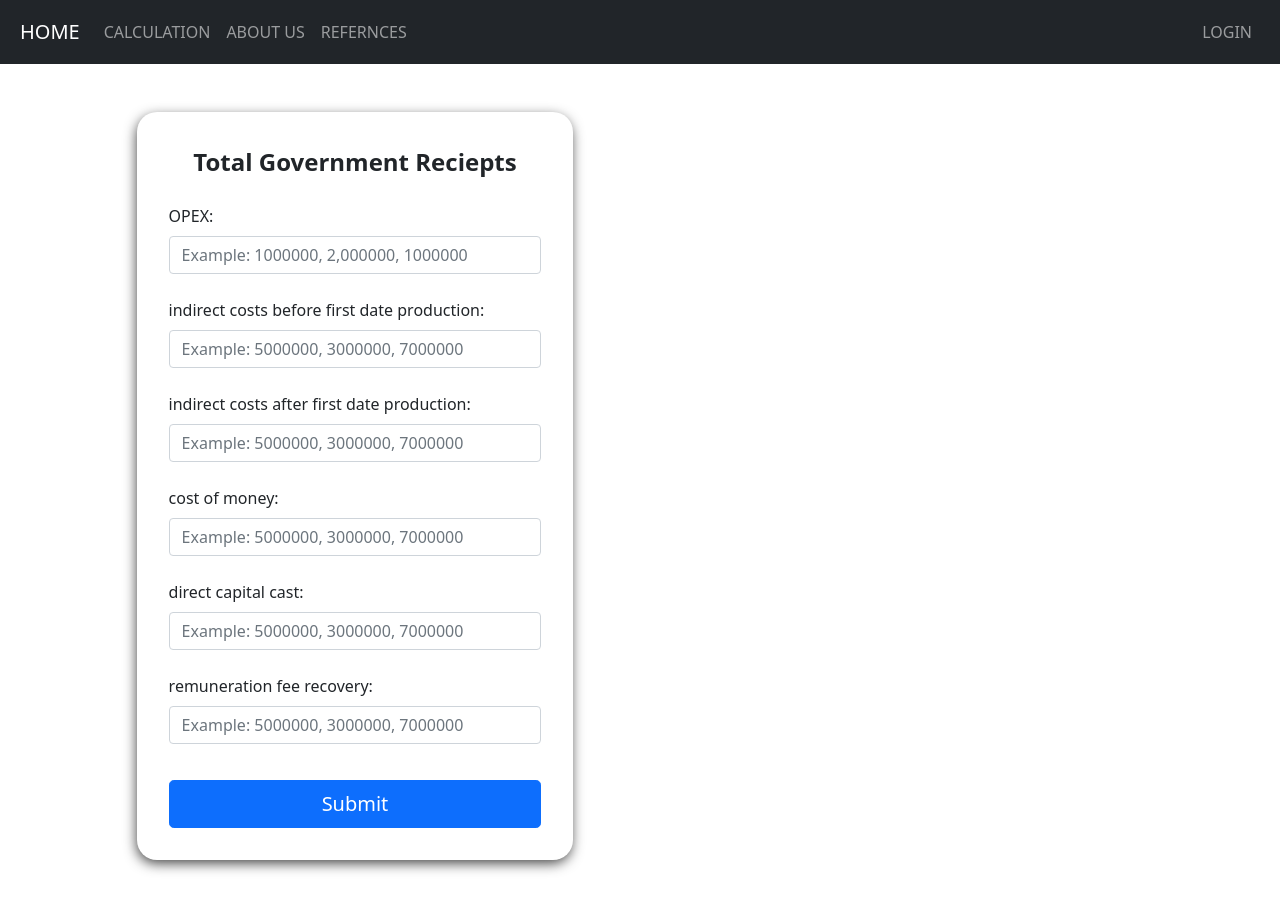
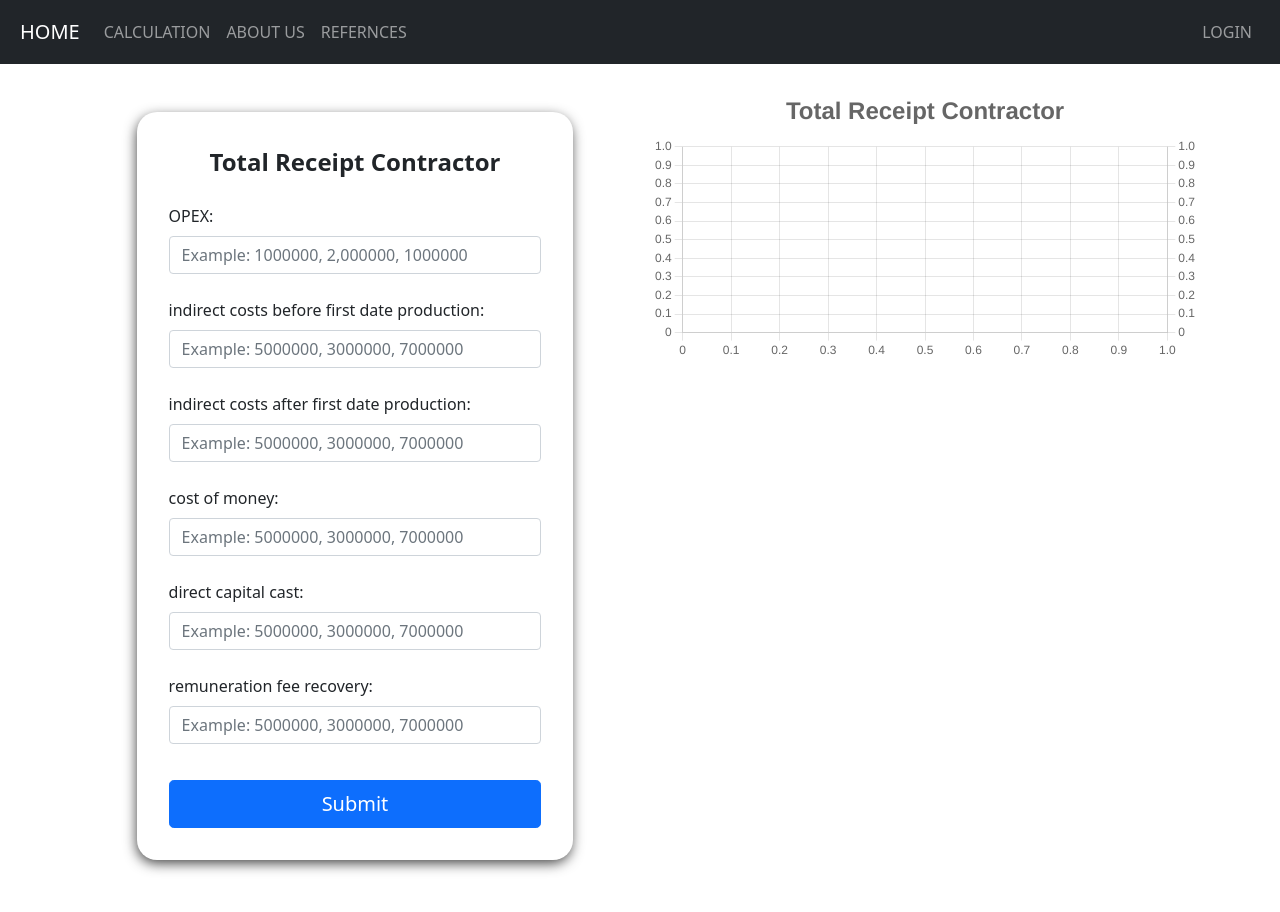
Before and after one commit to MohammadJavad-Alghosi78/bachelor-project, a Next.js app: page /calculation/total-receipt-contractor in a window 1280 px wide. Shown: the top 912 px of the page. Before the commit the page ends 884 px from the top, so only its background shows below. Built offline with nearby package versions, Linux system fonts and the light colour scheme.

Commit message:
Add chart for fourth section

```diff
--- a/components/Calculations/TotalRecieptContractor/index.jsx
+++ b/components/Calculations/TotalRecieptContractor/index.jsx
@@ -4,6 +4,106 @@ import { Button, Col, Form, Row } from "react-bootstrap";
 import LoginFormItem from "../../LoginForm/LoginFormItem";
 import LoginFormTitle from "../../LoginForm/LoginFormTitle";
 import { LoginFormWrapper } from "../../LoginForm/style";
+
+import {
+  Chart as ChartJS,
+  ArcElement,
+  CategoryScale,
+  LinearScale,
+  PointElement,
+  LineElement,
+  Title,
+  Tooltip,
+  Legend,
+} from "chart.js";
+import { Line, Doughnut } from "react-chartjs-2";
+import { useEffect } from "react";
+ChartJS.register(
+  CategoryScale,
+  LinearScale,
+  ArcElement,
+  PointElement,
+  LineElement,
+  Title,
+  Tooltip,
+  Legend
+);
+
+export const data = {
+  labels: ["Red", "Blue", "Yellow", "Green", "Purple", "Orange"],
+  datasets: [
+    {
+      label: "# of Votes",
+      data: [12, 19, 3, 5, 2, 3],
+      backgroundColor: [
+        "rgba(255, 99, 132, 0.2)",
+        "rgba(54, 162, 235, 0.2)",
+        "rgba(255, 206, 86, 0.2)",
+        "rgba(75, 192, 192, 0.2)",
+        "rgba(153, 102, 255, 0.2)",
+        "rgba(255, 159, 64, 0.2)",
+      ],
+      borderColor: [
+        "rgba(255, 99, 132, 1)",
+        "rgba(54, 162, 235, 1)",
+        "rgba(255, 206, 86, 1)",
+        "rgba(75, 192, 192, 1)",
+        "rgba(153, 102, 255, 1)",
+        "rgba(255, 159, 64, 1)",
+      ],
+      borderWidth: 1,
+    },
+  ],
+};
+
+export const options = {
+  responsive: true,
+  interaction: {
+    mode: "index",
+    intersect: false,
+  },
+  stacked: false,
+  plugins: {
+    legend: {
+      position: "top",
+      labels: {
+        font: {
+          size: 14,
+        },
+      },
+    },
+    title: {
+      display: true,
+      text: "Total Receipt Contractor",
+      font: {
+        size: 24,
+      },
+    },
+  },
+  scales: {
+    y: {
+      type: "linear",
+      display: true,
+      position: "left",
+    },
+    x: {
+      axis: "test",
+      type: "linear",
+      display: true,
+      position: "left",
+      title: "4545454",
+    },
+    y1: {
+      type: "linear",
+      display: true,
+      title: "kfsjaljfl",
+      position: "right",
+      grid: {
+        drawOnChartArea: false,
+      },
+    },
+  },
+};
 
 const TotalRecieptContractor = () => {
   const [opex, setOpex] = useState("");
@@ -12,6 +112,15 @@ const TotalRecieptContractor = () => {
   const [costOfMoney, setCostOfMoney] = useState("");
   const [directCapitalCast, setDirectCapitalCast] = useState("");
   const [remunerationFeeRecovery, setRemunerationFeeRecovery] = useState("");
+
+  const [chartData, setChartData] = useState({
+    labels: [],
+    datasets: [],
+  });
+  const [doughnutChartData, setDoughnutChartData] = useState({
+    labels: [],
+    datasets: [],
+  });
 
   // Handlers
   const handleSubmit = (event) => {
@@ -23,6 +132,7 @@ const TotalRecieptContractor = () => {
         idcrecAfterFDP,
         costOfMoney,
         directCapitalCast,
+        remunerationFeeRecovery,
       })
       .then((response) => {
         const {
@@ -31,17 +141,82 @@ const TotalRecieptContractor = () => {
           finalIdcrecAfterFDP,
           finalCostOfMoney,
           finalDirectCapitalCast,
+          finalRemunerationFeeRecovery,
         } = response.data;
+        const mainChartData = finalOpex.map((item, index) => {
+          return (
+            finalOpex[index] +
+            finalIdcrecAfterFDP[index] +
+            finalIdcrecBeforeFDP[index] +
+            finalCostOfMoney[index] +
+            finalDirectCapitalCast[index] +
+            finalRemunerationFeeRecovery[index]
+          );
+        });
+        setChartData({
+          labels: finalOpex.map((item, index) => index),
+          datasets: [
+            {
+              label: "test",
+              data: mainChartData,
+              borderColor: "black",
+              backgroundColor: "black",
+            },
+          ],
+        });
+        const sumOpex = finalOpex.reduce((prev, current) => prev + current);
+        const sumIdcrecAfterFDP = finalIdcrecAfterFDP.reduce(
+          (prev, current) => prev + current
+        );
+        const sumIdcrecBeforeFDP = finalIdcrecBeforeFDP.reduce(
+          (prev, current) => prev + current
+        );
+        const sumCostOfMoney = finalCostOfMoney.reduce(
+          (prev, current) => prev + current
+        );
+        const sumDirectCapitalCast = finalDirectCapitalCast.reduce(
+          (prev, current) => prev + current
+        );
+        const sumRemunerationFeeRecovery = finalRemunerationFeeRecovery.reduce(
+          (prev, current) => prev + current
+        );
+        setDoughnutChartData({
+          labels: [
+            "opex",
+            "Indirect costs recovery before fdp",
+            "Indirect costs recovery after fdp",
+            "cost of money recovery",
+            "direct capital costs recovery",
+            "remuneration recovery",
+          ],
+          datasets: [
+            {
+              label: "# of Votes",
+              data: [
+                sumOpex,
+                sumIdcrecBeforeFDP,
+                sumIdcrecAfterFDP,
+                sumCostOfMoney,
+                sumDirectCapitalCast,
+                sumRemunerationFeeRecovery,
+              ],
+            },
+          ],
+        });
       })
       .catch((error) => console.log(error));
   };
+
+  useEffect(() => {
+    console.log("==========>", doughnutChartData)
+  }, [doughnutChartData])
 
   return (
     <Row>
       <Col xs={12} md={12} lg={6}>
         <LoginFormWrapper>
           <Form onSubmit={handleSubmit}>
-            <LoginFormTitle title="Total Government Reciepts" />
+            <LoginFormTitle title="Total Receipt Contractor" />
             <LoginFormItem
               controlId="opex"
               label="OPEX:"
@@ -104,6 +279,27 @@ const TotalRecieptContractor = () => {
           </Form>
         </LoginFormWrapper>
       </Col>
+      <Col xs={12} md={12} lg={6}>
+        <div
+          style={{
+            display: "flex",
+            justifyContent: "center",
+            alignItems: "center",
+          }}
+        >
+          <Line options={options} data={chartData} />
+        </div>
+        <div
+          style={{
+            display: "flex",
+            justifyContent: "center",
+            alignItems: "center",
+            margin: '32px 0'
+          }}
+        >
+          <Doughnut data={doughnutChartData} />
+        </div>
+      </Col>
     </Row>
   );
 };
--- a/models/total-receipt-contractor.js
+++ b/models/total-receipt-contractor.js
@@ -5,7 +5,8 @@ const totalReceiptContractorModel = (
   idcrecBeforeFDP,
   idcrecAfterFDP,
   costOfMoney,
-  directCapitalCast
+  directCapitalCast,
+  remunerationFeeRecovery
 ) => {
   const finalOpex = opex.split(",").map((item) => parseFloat(item));
   const finalIdcrecBeforeFDP = idcrecBeforeFDP
@@ -21,12 +22,17 @@ const totalReceiptContractorModel = (
     .split(",")
     .map((item) => parseFloat(item));
 
+  const finalRemunerationFeeRecovery = remunerationFeeRecovery
+    .split(",")
+    .map((item) => parseFloat(item));
+
   return {
     finalOpex,
     finalIdcrecBeforeFDP,
     finalIdcrecAfterFDP,
     finalCostOfMoney,
     finalDirectCapitalCast,
+    finalRemunerationFeeRecovery,
   };
 };
 
--- a/pages/api/total-receipt-contractor.js
+++ b/pages/api/total-receipt-contractor.js
@@ -7,15 +7,16 @@ const totalReceiptContractorHandler = (req, res) => {
     idcrecAfterFDP,
     costOfMoney,
     directCapitalCast,
+    remunerationFeeRecovery,
   } = req.body;
   const data = totalReceiptContractorModel(
     opex,
     idcrecBeforeFDP,
     idcrecAfterFDP,
     costOfMoney,
-    directCapitalCast
+    directCapitalCast,
+    remunerationFeeRecovery
   );
-  console.log(data)
   res.status(200).json(data);
 };
 
```
